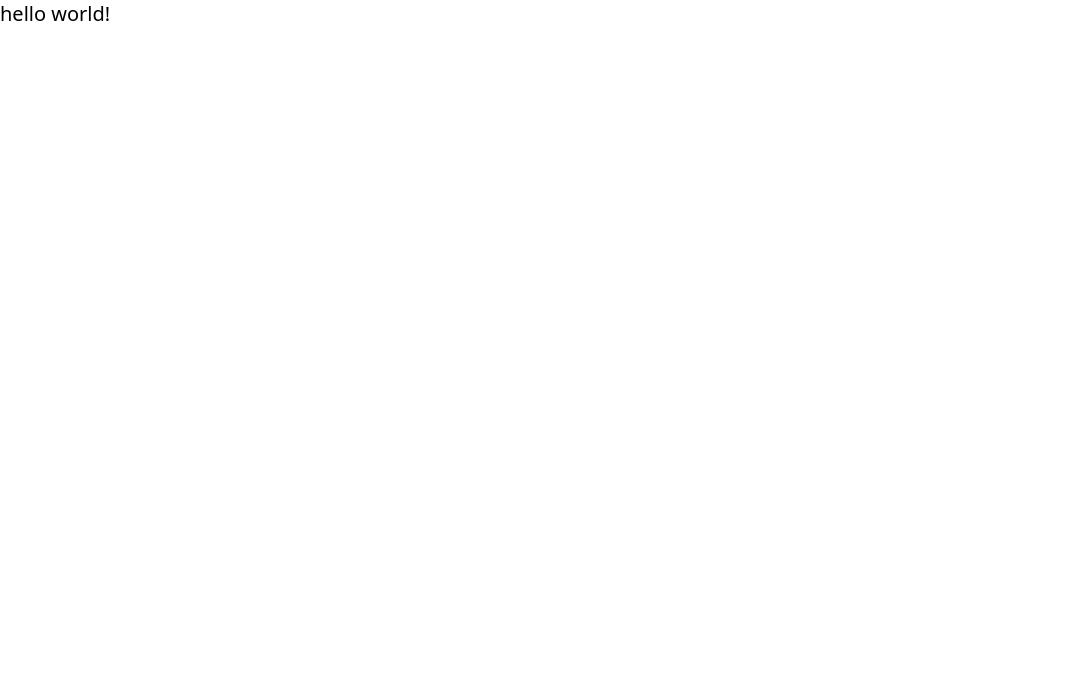
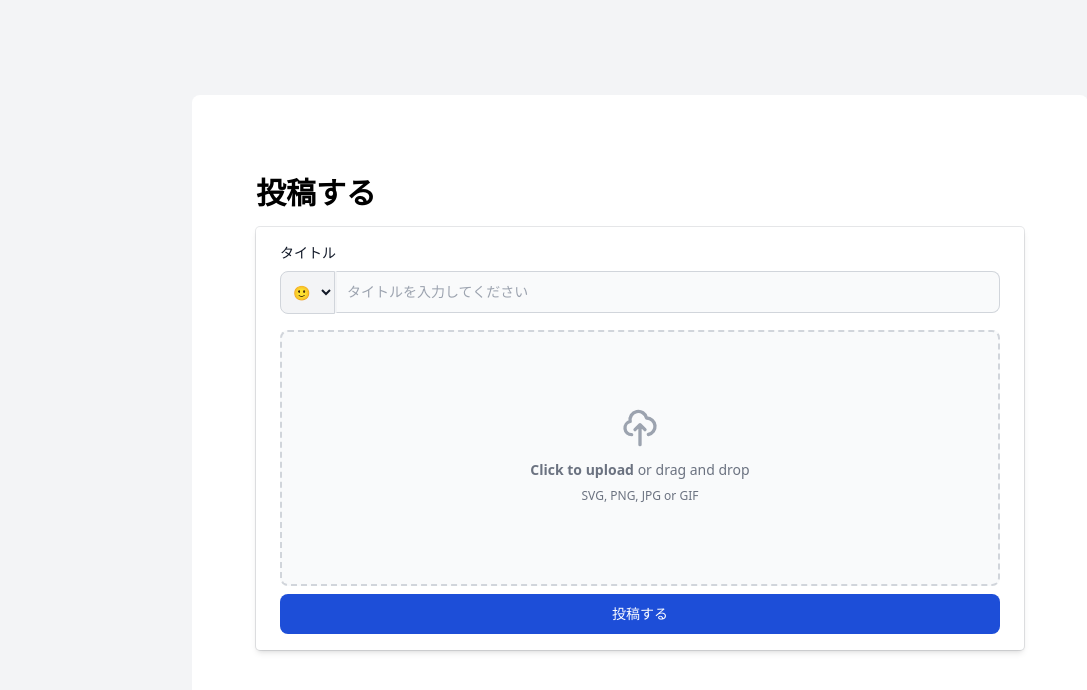
Before and after one commit to ruiokazaki-archive/diary-app, a Next.js app: page / in a window 1280 px wide. Shown: the top 690 px of the page, without its empty margins (0-1087 px from the left). Built offline with nearby package versions, Linux system fonts and the light colour scheme; no server answers.

Commit message:
feat: `WIP`投稿フォームの一部作成

```diff
--- a/pages/index.tsx
+++ b/pages/index.tsx
@@ -1,7 +1,100 @@
 import type { NextPage } from 'next'
 
 const Home: NextPage = () => {
-  return <h1 className="text-xl">hello world!</h1>
+  'a'
+
+  return (
+    <div className="flex flex-col items-center min-h-screen pt-6 bg-gray-100 sm:justify-center sm:pt-0">
+      <div className="w-full px-16 py-20 mt-6 overflow-hidden bg-white rounded-lg lg:max-w-4xl">
+        <h1 className="mb-4 text-3xl font-bold decoration-gray-400">
+          投稿する
+        </h1>
+
+        <div className="w-full px-6 py-4 bg-white rounded shadow-md ring-1 ring-gray-900/10">
+          <form className="flex flex-col gap-2">
+            {/* title */}
+            <div>
+              <label
+                htmlFor="title"
+                className="block mb-2 text-sm font-medium text-gray-900 dark:text-gray-300"
+              >
+                タイトル
+              </label>
+              <div className="flex">
+                <select className="flex-shrink-0 z-10 inline-flex items-center py-2.5 px-2 text-sm font-medium text-center text-gray-900 bg-gray-100 border border-gray-300 dark:border-gray-700 dark:text-white rounded-l-lg hover:bg-gray-200 focus:ring-4 focus:outline-none focus:ring-gray-300 dark:bg-gray-600 dark:hover:bg-gray-700 dark:focus:ring-gray-800">
+                  <option value={1}>😖</option>
+                  <option value={2}>😔</option>
+                  <option value={3} selected>
+                    🙂
+                  </option>
+                  <option value={4}>😚</option>
+                  <option value={5}>🥳</option>
+                  <option disabled>---</option>
+                  <option value={6}>😡</option>
+                  <option value={7}>😭</option>
+                  <option disabled>---</option>
+                  <option value={8}>✍️</option>
+                </select>
+                <div className="relative w-full">
+                  <input
+                    id="title"
+                    className="block p-2.5 w-full z-20 text-sm text-gray-900 bg-gray-50 rounded-r-lg border-l-gray-100 border-l-2 border border-gray-300 focus:ring-blue-500 focus:border-blue-500 dark:bg-gray-700 dark:border-gray-600 dark:placeholder-gray-400 dark:text-white dark:focus:border-blue-500"
+                    placeholder="タイトルを入力してください"
+                    required
+                  />
+                </div>
+              </div>
+            </div>
+
+            {/* Richtext */}
+            <div />
+
+            {/* dropzone */}
+            <div>
+              <label
+                htmlFor="dropzone-file"
+                className="flex flex-col justify-center items-center w-full h-64 bg-gray-50 rounded-lg border-2 border-gray-300 border-dashed cursor-pointer dark:hover:bg-bray-800 dark:bg-gray-700 hover:bg-gray-100 dark:border-gray-600 dark:hover:border-gray-500 dark:hover:bg-gray-600"
+              >
+                <div className="flex flex-col justify-center items-center pt-5 pb-6">
+                  <svg
+                    aria-hidden="true"
+                    className="mb-3 w-10 h-10 text-gray-400"
+                    fill="none"
+                    stroke="currentColor"
+                    viewBox="0 0 24 24"
+                    xmlns="http://www.w3.org/2000/svg"
+                  >
+                    <path
+                      strokeLinecap="round"
+                      strokeLinejoin="round"
+                      strokeWidth="2"
+                      d="M7 16a4 4 0 01-.88-7.903A5 5 0 1115.9 6L16 6a5 5 0 011 9.9M15 13l-3-3m0 0l-3 3m3-3v12"
+                    />
+                  </svg>
+                  <p className="mb-2 text-sm text-gray-500 dark:text-gray-400">
+                    <span className="font-semibold">Click to upload </span>
+                    or drag and drop
+                  </p>
+                  <p className="text-xs text-gray-500 dark:text-gray-400">
+                    SVG, PNG, JPG or GIF
+                  </p>
+                </div>
+                <input id="dropzone-file" type="file" className="hidden" />
+              </label>
+            </div>
+
+            {/* submit button */}
+            <button
+              type="submit"
+              className="text-white bg-blue-700 hover:bg-blue-800 focus:ring-4 focus:outline-none focus:ring-blue-300 font-medium rounded-lg text-sm w-full sm:w-auto px-5 py-2.5 text-center dark:bg-blue-600 dark:hover:bg-blue-700 dark:focus:ring-blue-800"
+            >
+              投稿する
+            </button>
+          </form>
+        </div>
+      </div>
+    </div>
+  )
 }
 
 export default Home
```
